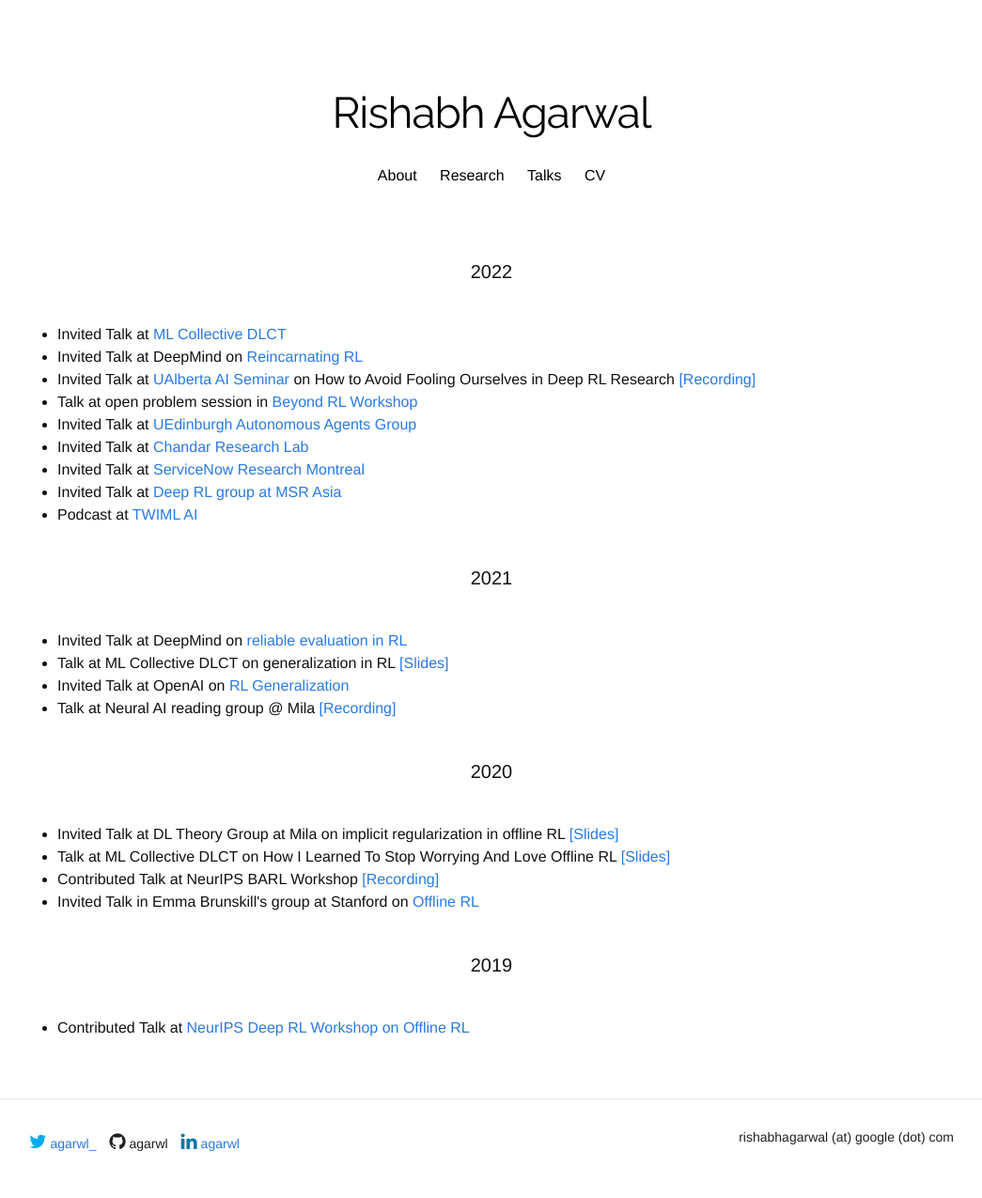
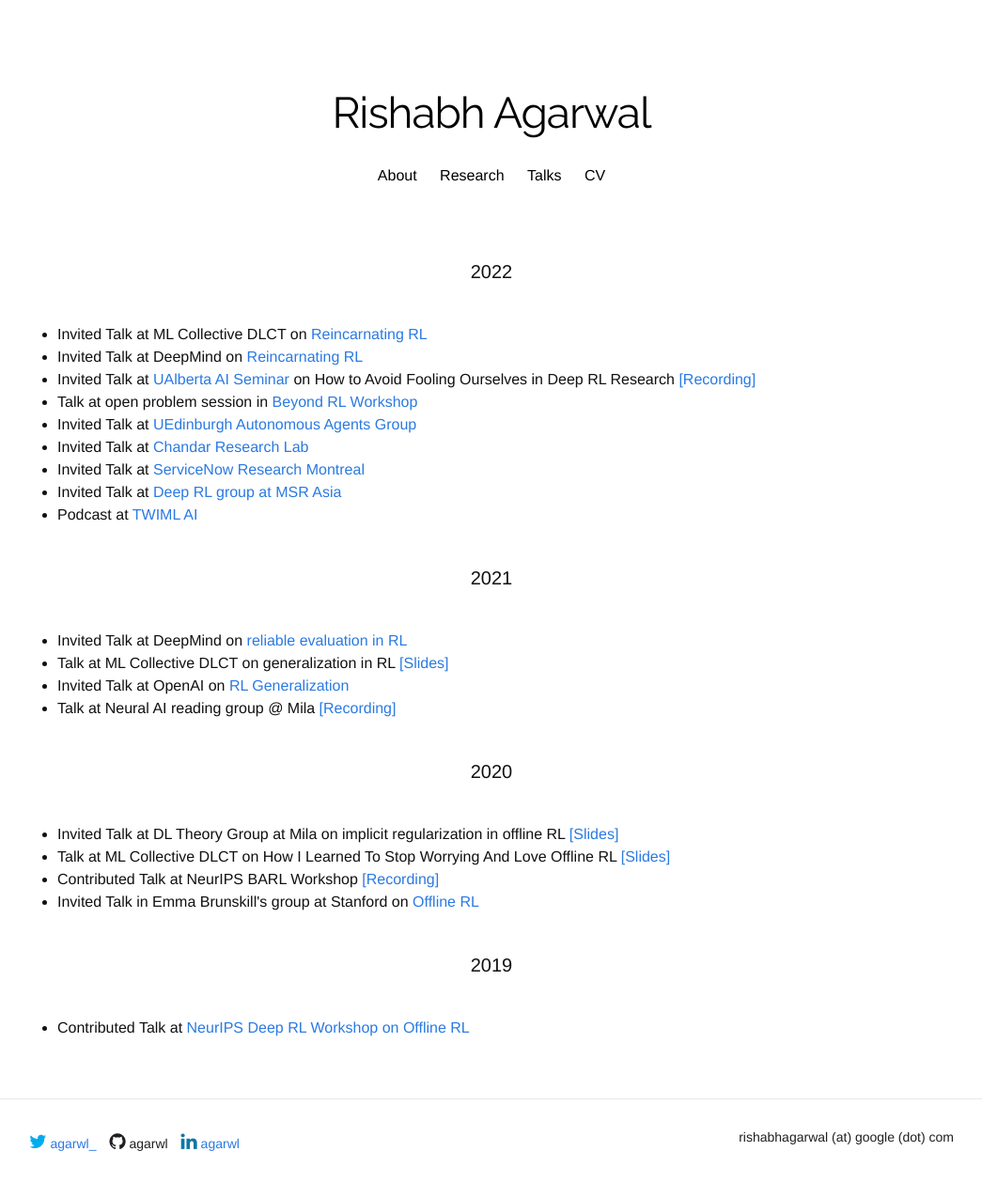
Before and after one commit to agarwl/agarwl.github.io, a Jekyll site: the page built from talks.html, in a window 1280 px wide. Shown: the whole page at 94% size, without its empty margins (117-1162 px from the left). Built offline with Jekyll 4.4.1, drawn with Linux system fonts in a browser that asks for light colours; nearby versions of some CDN libraries; some web fonts are replaced; a style sheet for code colours, icons or effects is not loaded.

Commit message:
Update talks.html

```diff
--- a/talks.html
+++ b/talks.html
@@ -5,7 +5,7 @@ title: "Invited & Contributed Talks"
 
 <h1 class="page-heading"> 2022 </h1>
 <ul>
-  <li> Invited Talk at <a href="https://mlcollective.org/dlct/"> ML Collective DLCT </a> </li>
+  <li> Invited Talk at ML Collective DLCT on <a href="https://www.youtube.com/watch?v=unxIT_KhHgA"> Reincarnating RL </a> </li>
   <li> Invited Talk at DeepMind on <a href="https://agarwl.github.io/reincarnating_rl"> Reincarnating RL </a> </li>
   <li> Invited Talk at <a href="https://sites.google.com/corp/ualberta.ca/ai-seminar/past-seminars/2022"> UAlberta AI Seminar</a> on How to Avoid Fooling Ourselves in Deep RL Research <a href="https://youtu.be/Yfy0zW7H8Uw"> [Recording] </a> </li>
   <li> Talk at open problem session in <a href="https://sites.google.com/corp/view/new-ml-model/home"> Beyond RL Workshop </a> </li>
```
